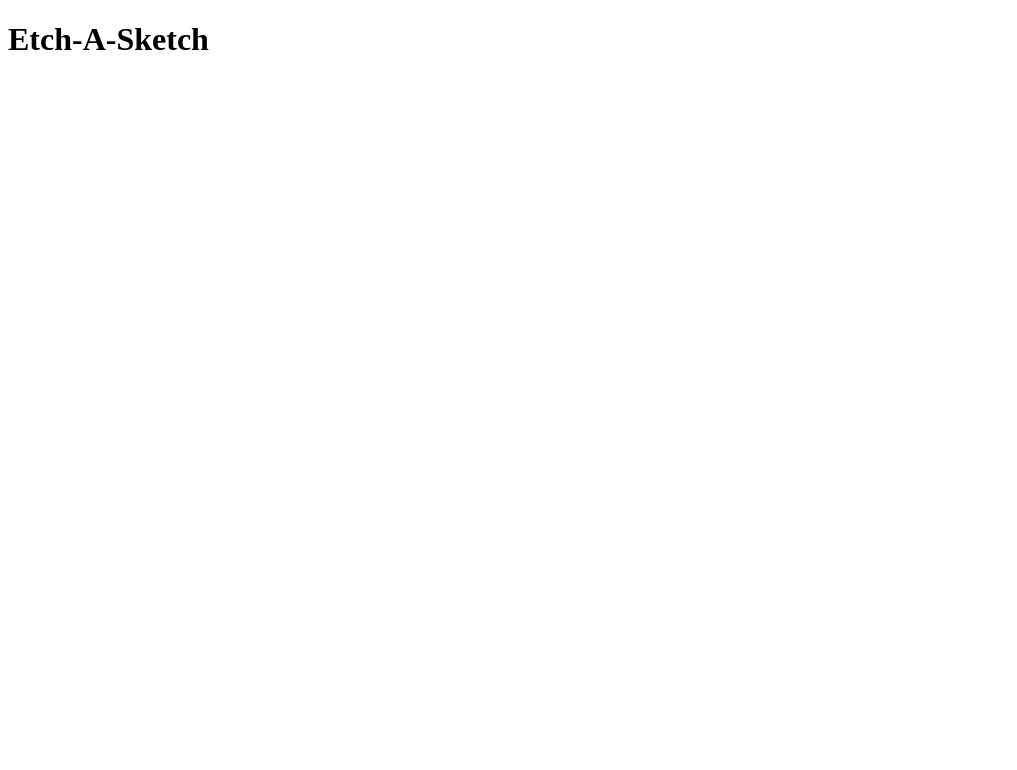
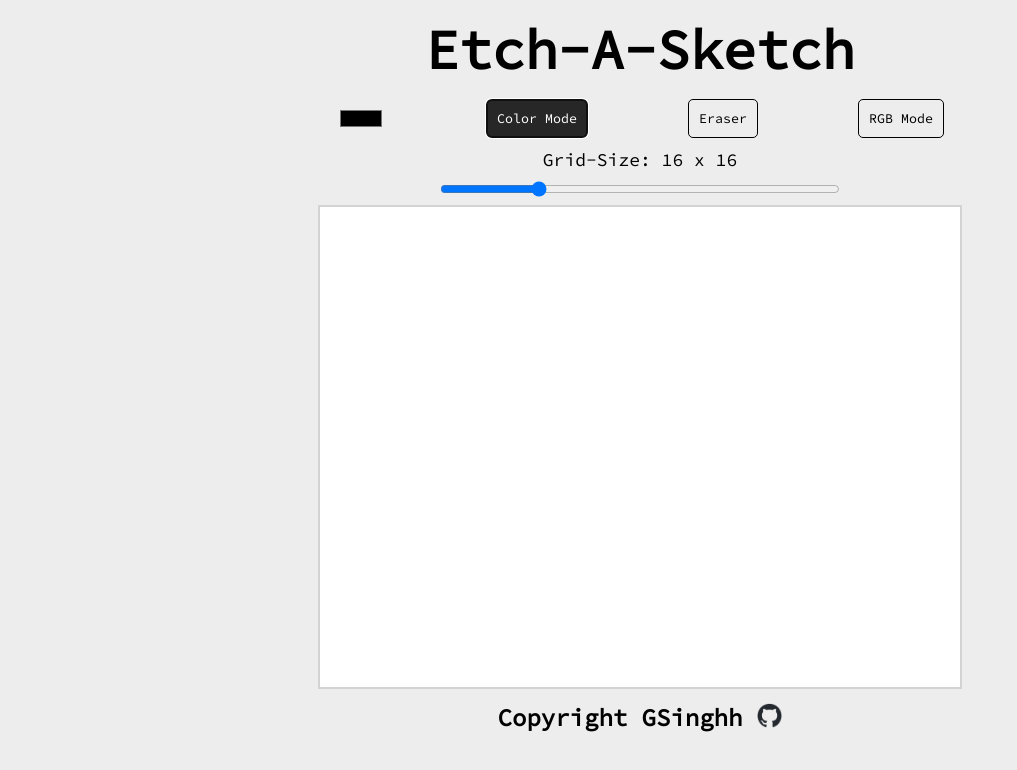
Before and after one commit to GSinghh/Etch-A-Sketch, a plain HTML site: page index.html in a window 1280 px wide. Shown: the whole page, without its empty margins (0-1017 px from the left). Drawn offline with Linux system fonts and the light colour scheme.

Commit message:
Finished Grid Functionality

```diff
--- a/index.html
+++ b/index.html
@@ -4,22 +4,50 @@
         <meta charset="UTF-8">
         <title>Etch-A-Sketch</title>
         <link rel = "stylesheet" href="style.css">
-        <script src = "script.js"></script>
+        <script src = "script.js" defer></script>
+        <link rel="preconnect" href="https://fonts.googleapis.com">
+        <link rel="preconnect" href="https://fonts.gstatic.com" crossorigin>
+        <link href="https://fonts.googleapis.com/css2?family=Comfortaa:wght@300&family=Open+Sans:wght@300&family=Source+Code+Pro&display=swap" rel="stylesheet">
     </head>
-    <div class = "title">
-        <h1>Etch-A-Sketch</h1>
-    </div>
 
     <header>
-
+        <div class = "title">
+            <h1>Etch-A-Sketch</h1>
+        </div>
     </header>
 
     <body>
+            <div class = "controls">
+                <input class = "color-select" type = "color" id = 'color-selector'>
+                <button autofocus class = "btn" id = "color-mode">
+                    Color Mode
+                </button>
+                <button class = "btn" id = "eraser">
+                    Eraser
+                </button>
+                <button class = "btn" id = "RGB">
+                    RGB Mode
+                </button>
+            </div>
+            <p class = "grid-number" id = "grid-number">Grid-Size: 16 x 16</p>
+            <div class = "number-selector">
+                <input type = "range" class = "slider" id = "range-selector"  value = "16" name = "number-selctor" min = "1" max = "64" step = "1">
+            </div>
+
+            <div class = "container">
+                <div class = "div-container" id = "div-container" class = "div-container">
+
+                </div>
+            </div>
 
     </body>
 
     <footer>
-
+        <div class = "footer">
+            <h2>Copyright  GSinghh</h2>
+            <a href = "https://github.com/GSinghh" target = "_blank">
+                <img src="images/github-mark.png" alt="Github logo">
+            </a>
+        </div>
     </footer>
-
 </html>
--- a/script.js
+++ b/script.js
@@ -0,0 +1,44 @@
+const RGBMode = document.getElementById('RGB');
+const numSlider = document.getElementById('range-selector');
+const eraserMode = document.getElementById('eraser');
+const colorSelecter = document.getElementById('color-selector');
+const divContainer = document.getElementById('div-container');
+const gridNumber = document.getElementById('grid-number');
+
+numSlider.addEventListener("input", addDivs);
+eraserMode.addEventListener("click",changeColor);
+
+function addDivs()
+{
+    /*This function will be adding divs to the div-container element
+    It will also be dynamically resizing the grid and changing the gridNumber value */
+
+
+    divContainer.innerHTML = " ";
+    gridNumber.innerHTML = "Grid-Size: " + numSlider.value + " x " + numSlider.value;
+    var numElements = numSlider.value * numSlider.value;
+    for(var i = 0; i < numElements; i++)
+    {
+        const box = document.createElement('div');
+        const flexBasis = `calc(${100 / numSlider.value}%)`;
+        box.className = 'box';
+        box.style.flexBasis = flexBasis;
+        divContainer.appendChild(box);
+    }
+}
+
+function changeColor(event)
+{
+    /* Depending on the object that calls this function,
+    we will know whether we're changing the color to the color from the selector
+    RGB or the eraser */
+
+
+}
+
+function eraser()
+{
+
+}
+
+addDivs(); //16 x 16 grid is initialized as soon as page is loaded
--- a/style.css
+++ b/style.css
@@ -0,0 +1,102 @@
+*
+{
+    font-family: 'Comfortaa', cursive;
+    font-family: 'Open Sans', sans-serif;
+    font-family: 'Source Code Pro', monospace;
+    background-color: #ededed;
+    border: 0;
+    margin: 0;
+    /* border: 1px solid red; */
+}
+.title h1
+{
+    text-align: center;
+    font-size: 55px;
+    padding: 10px;
+    margin-top: 5px;
+    margin-bottom: 5px;
+}
+.footer
+{
+    text-align: center;
+    display: flex;
+    align-items: center;
+    justify-content: center;
+    gap: 15px;
+    padding: 10px;
+    margin-top: 5px;
+    margin-bottom: 5px;
+}
+.footer img
+{
+    height: 25px;
+    width: 25px;
+}
+.btn
+{
+    border: 1px solid black;
+    padding: 10px;
+    border-radius: 5px;
+}
+.btn:active,
+.btn:focus
+{
+    background-color: rgb(40, 39, 39);
+    color: white;
+}
+.controls
+{
+    display: flex;
+    align-items: center;
+    justify-content: center;
+    gap: 100px;
+}
+.number-selector
+{
+    margin: 10px;
+    display: flex;
+    justify-content: center;
+    align-items: center;
+}
+.grid-number
+{
+    display: flex;
+    justify-content: center;
+    align-items: center;
+    padding-top: 10px;
+    font-size: large;
+
+}
+
+.number-selector .slider
+{
+    width: 50vh;
+}
+
+.container
+{
+    display: flex;
+    align-items: center;
+    justify-content: center;
+    height: 60vh;
+}
+.div-container
+{
+    display: flex;
+    flex-wrap: wrap;
+    height: 100%;
+    width: 50%;
+    border: 2px solid lightgray;
+    margin: 5px;
+}
+
+.box
+{
+    flex-grow: 0;
+    flex-shrink: 0;
+    background-color:white;
+    /* border: 1px solid #000; */
+    text-align: center;
+    font-size: 18px;
+    box-sizing: border-box; /* Include padding and border in the element's total width */
+}
```
Also changed, not shown: images/github-mark.png (added).
